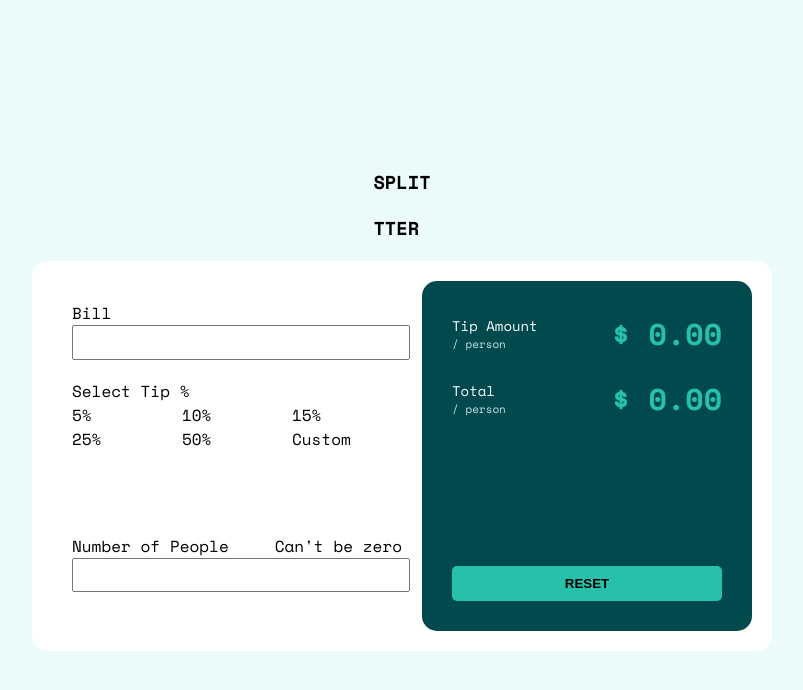
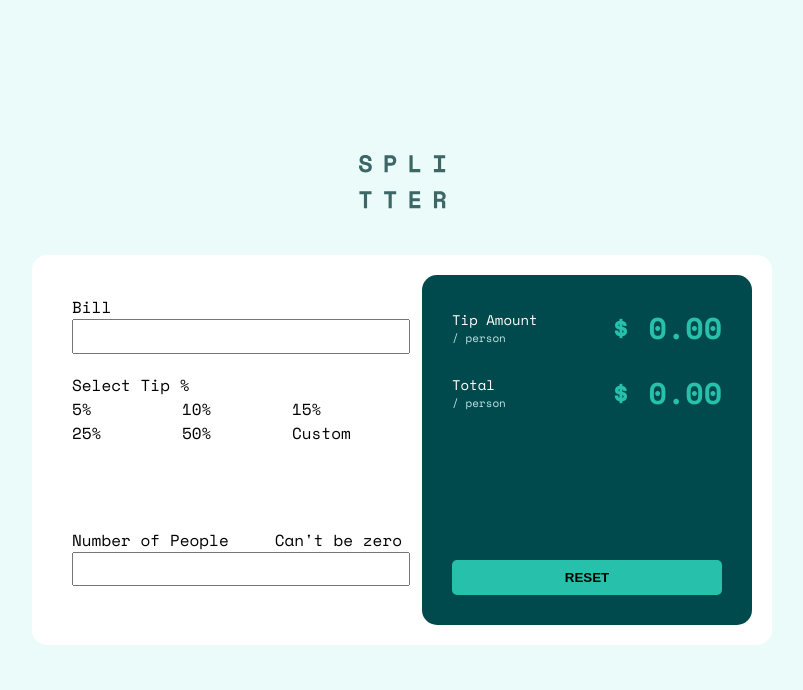
Before and after one commit to mchtugr/tip-calculator, a Vue app: page / in a window 1280 px wide. Shown: the top 690 px of the page, without its empty margins (238-1041 px from the left). Built offline with nearby package versions, Linux system fonts and the light colour scheme.

Commit message:
change: app logo

```diff
--- a/src/App.vue
+++ b/src/App.vue
@@ -1,8 +1,7 @@
 <template>
   <div id="app">
-    <div>
-      <h3>SPLIT</h3>
-      <h3>TTER</h3>
+    <div class="title-container">
+      <logo-svg />
     </div>
     <card />
   </div>
@@ -10,10 +9,12 @@
 
 <script>
 import Card from './components/Card.vue'
+import LogoSvg from './components/ui/LogoSvg.vue'
 export default {
   name: 'App',
   components: {
     Card,
+    LogoSvg,
   },
 }
 </script>
@@ -27,4 +28,8 @@ export default {
   justify-content: center;
   align-items: center;
 }
+
+.title-container {
+  margin-bottom: 40px;
+}
 </style>
```
